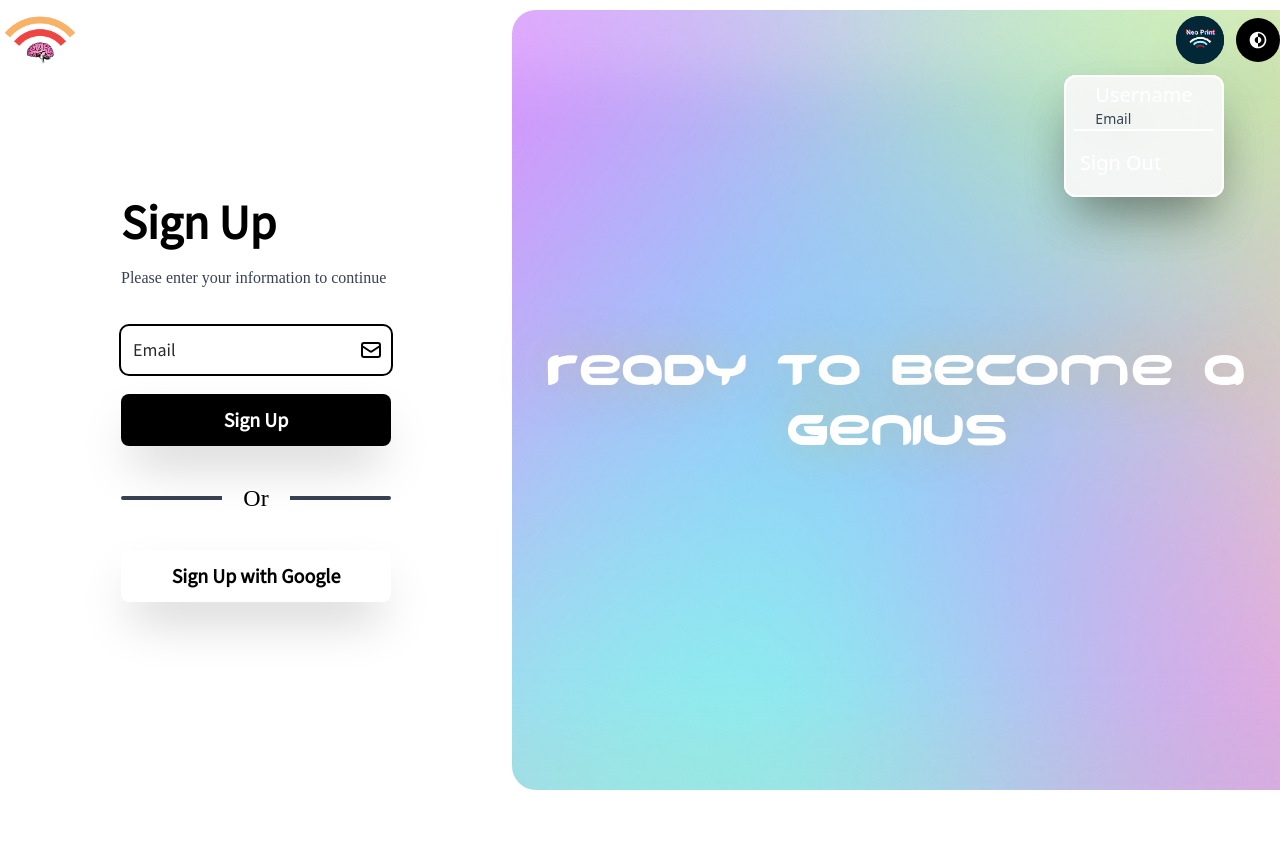
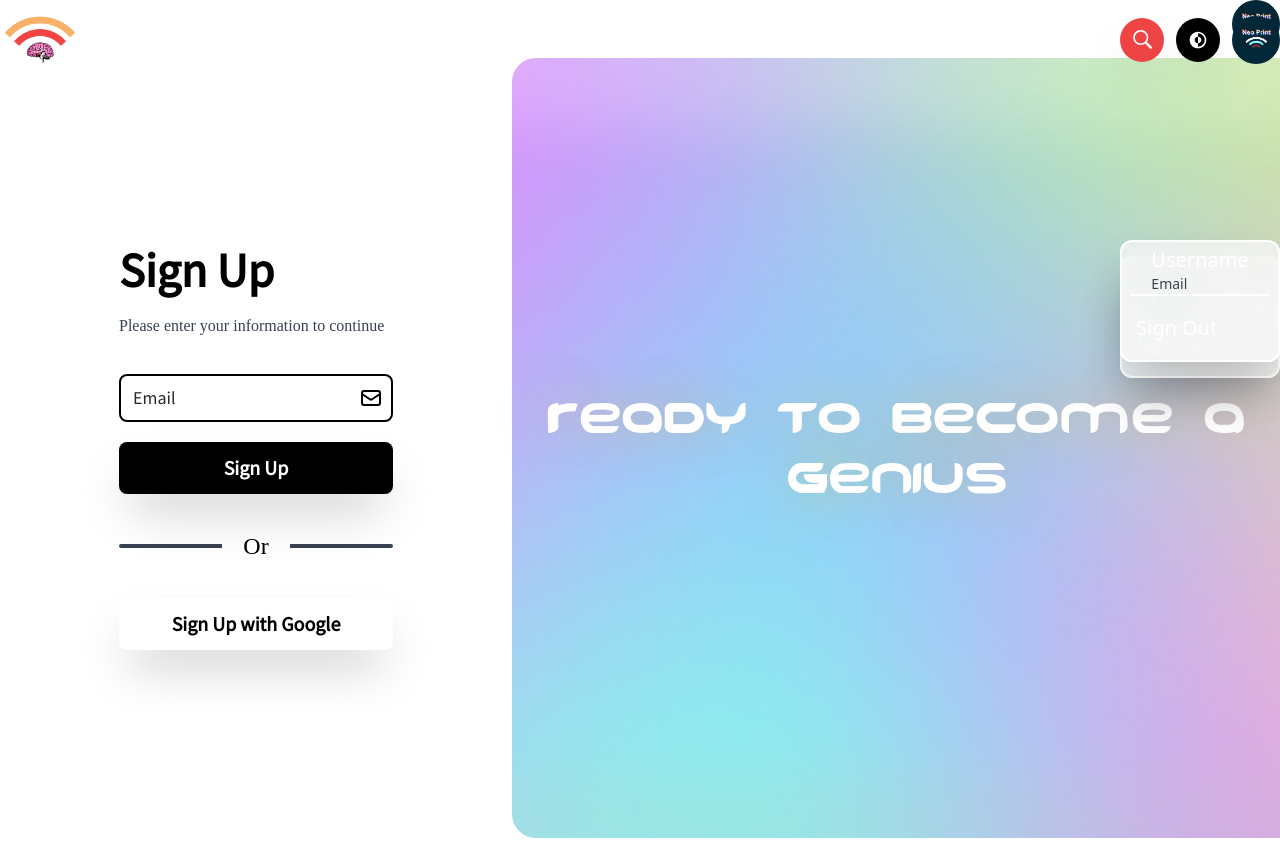
Before and after one commit to NeoPrint3D/Neo-Genius, a Next.js app: page /signup in a window 1280 px wide. Before the commit the page ends 800 px from the top, so only its background shows below. Built offline with nearby package versions, Linux system fonts and the light colour scheme.

Commit message:
fixed border

```diff
--- a/components/Header/Menus/UserMenu.tsx
+++ b/components/Header/Menus/UserMenu.tsx
@@ -3,18 +3,18 @@ import Link from "next/link";
 import React, { useCallback, useState } from "react";
 import Image from "next/image";
 import { drew } from "../../../fake-data/users/drew";
-import { useClickAway } from "react-use";
+import { useClickAway, useWindowSize } from "react-use";
 export function UserMenu() {
   const [userMenuOpen, setUserMenuOpen] = useState(true);
   const userMenuRef = React.useRef<HTMLDivElement>(null);
-
+const {width} = useWindowSize()
   useClickAway(userMenuRef, () => {
     setUserMenuOpen(false);
   });
 
 
   return (
-    <div className="flex justify-end w-full h-20 items-center fixed z-50 -translate-x-[3.5rem] ">
+    <div className={width < 768 ?"right-0 h-20 items-center fixed z-[100] mr-2":"relative"}>
       <div className="" ref={userMenuRef}>
         <m.button className="flex w-full justify-end" onClick={() => setUserMenuOpen(!userMenuOpen)}>
           <Image className="rounded-full w-12 h-12" src={drew.profilePicture} alt="Profile Picture" width={20} height={20} />
--- a/components/custom/Input.tsx
+++ b/components/custom/Input.tsx
@@ -16,7 +16,7 @@ export default function CustomInput({ props, filler, icon, customClass }: InputP
     const { darkMode } = useDarkMode();
     return (
         <div className={customClass || ""}>
-            <div className="flex group items-center outline rounded-lg bg-inherit  outline-2 outline-black dark:outline-white  transition-colors duration-700 h-full">
+            <div className="flex group items-center rounded-lg bg-inherit border-2 border-black dark:border-white  transition-colors duration-700 h-full">
                 <LayoutGroup>
                     <m.p
                         style={{
```
